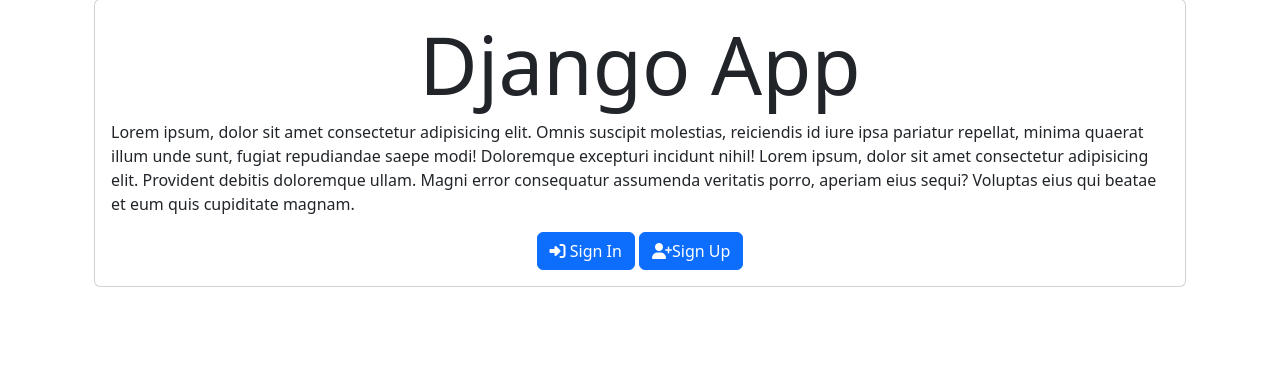
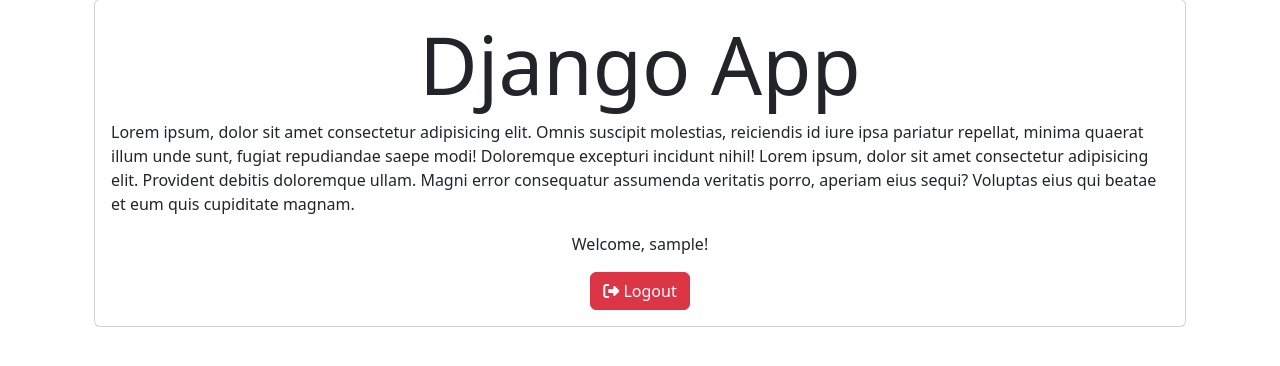
Before and after one commit to HenryTene/django-crud-auth, a Django app: page / in a window 1280 px wide. Shown: the part 105-471 px from the top of the page. Run offline with Django 5.2, Linux system fonts and the light colour scheme; the visitor is signed in with stand-in values (Sample User, id 1); some libraries are stand-ins or nearby versions.

Commit message:
:sparkles: Se agrega una condicion para mostrar el boton de logout en el home

```diff
--- a/tasks/templates/home.html
+++ b/tasks/templates/home.html
@@ -6,19 +6,27 @@
         <h1 class="display-1 text-center">Django App</h1>
         <p>Lorem ipsum, dolor sit amet consectetur adipisicing elit. Omnis suscipit molestias, reiciendis id iure ipsa
             pariatur repellat, minima quaerat illum unde sunt, fugiat repudiandae saepe modi! Doloremque excepturi
-            incidunt
-            nihil! Lorem ipsum, dolor sit amet consectetur adipisicing elit. Provident debitis doloremque ullam. Magni
-            error
-            consequatur assumenda veritatis porro, aperiam eius sequi? Voluptas eius qui beatae et eum quis cupiditate
+            incidunt nihil! Lorem ipsum, dolor sit amet consectetur adipisicing elit. Provident debitis doloremque ullam. Magni
+            error consequatur assumenda veritatis porro, aperiam eius sequi? Voluptas eius qui beatae et eum quis cupiditate
             magnam.</p>
+
+            {% if user.is_authenticated %}
+            <div class="text-center">
+                <p>Welcome, {{ user.username }}!</p> <!-- Muestra el nombre de usuario -->
+                <a class="btn btn-danger" href="/logout/">
+                    <i class="fas fa-sign-out-alt"></i> Logout
+                </a>
+            </div>
+            {% else %}
             <div class="text-center">
                 <a class="btn btn-primary" href="/signin/">
                     <i class="fas fa-sign-in-alt"></i>  Sign In
                 </a>
                 <a class="btn btn-primary" href="/signup/">
-                    <i class="fas fa-user-plus"></i>Sign Up
+                    <i class="fas fa-user-plus"></i> Sign Up
                 </a>
             </div>
+            {% endif %}
     </section>
 </main>
 {% endblock %}
```
